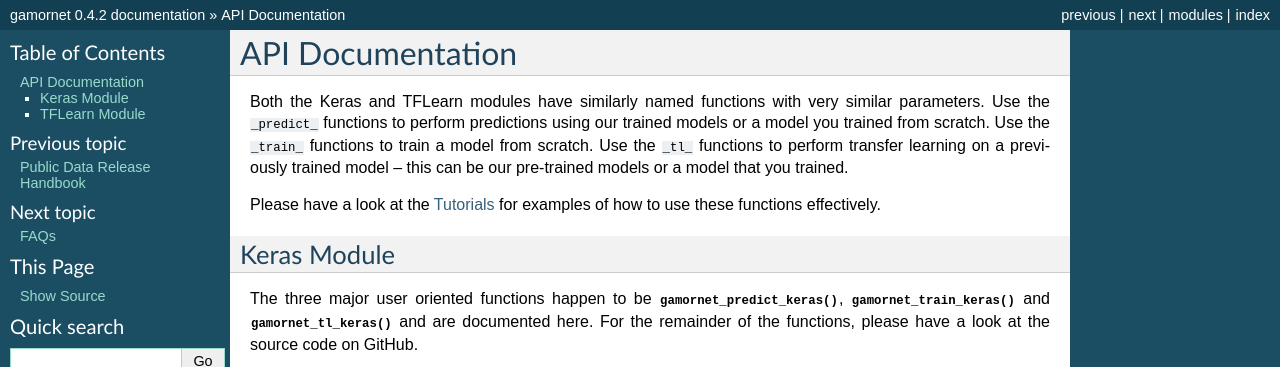
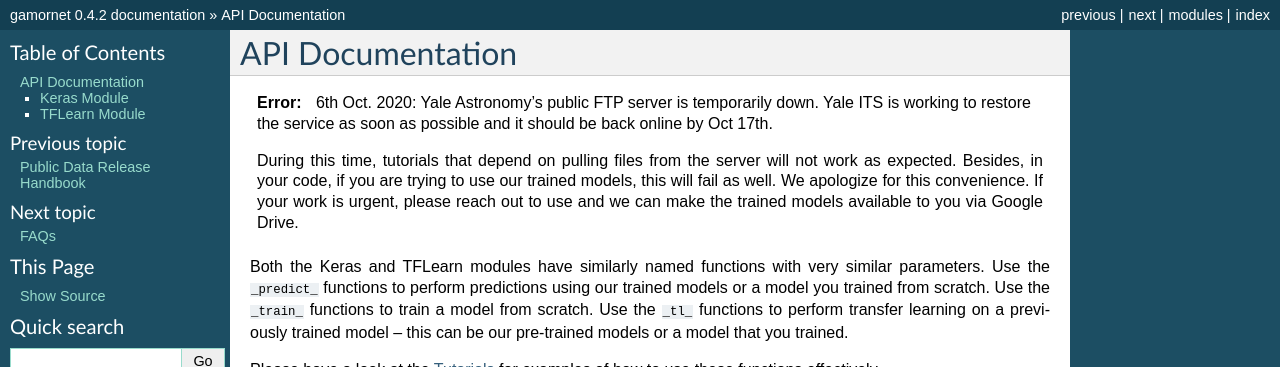
Before and after one commit to aritraghsh09/GaMorNet, a Sphinx documentation site: the page built from docs/source/api_docs.rst, in a window 1280 px wide, cut to the strip 0-367 px from the top of the page. Built offline with Sphinx 7.4.7, drawn with Linux system fonts in a browser that asks for light colours.

Commit message:
FTP server error added.

```diff
--- a/docs/source/api_docs.rst
+++ b/docs/source/api_docs.rst
@@ -2,6 +2,16 @@
 
 API Documentation
 =================
+
+.. error::
+   6th Oct. 2020: Yale Astronomy's public FTP server is temporarily down. Yale
+   ITS is working to restore the service as soon as possible and it should
+   be back online by Oct 17th.
+
+   During this time, tutorials that depend on pulling files from the server will
+   not work as expected. Besides, in your code, if you are trying to use our
+   trained models, this will fail as well. We apologize for this convenience. If your work is urgent, please reach out
+   to use and we can make the trained models available to you via Google Drive.
 
 Both the Keras and TFLearn modules have similarly named functions with very similar parameters. Use the ``_predict_`` functions to perform
 predictions using our trained models or a model you trained from scratch. Use the ``_train_`` functions to train a model from scratch. Use the
--- a/docs/source/index.rst
+++ b/docs/source/index.rst
@@ -16,9 +16,7 @@ About GaMorNet
 
    During this time, tutorials that depend on pulling files from the server will
    not work as expected. Besides, in your code, if you are trying to use our
-   trained models, this will fail as well.
-
-   We apologize for this convenience. If your work is urgent, please reach out
+   trained models, this will fail as well. We apologize for this convenience. If your work is urgent, please reach out
    to use and we can make the trained models available to you via Google Drive.
 
 The Galaxy Morphology Network (GaMorNet) is a convolutional neural network that can classify galaxies as being disk-dominated, bulge-dominated or indeterminate based on their bulge to total light ratio. GaMorNet doesn't need a large amount of training data and can work across different data-sets. For more details about GaMorNet's design, how it was trained etc., please refer to :ref:`pub_and_other_data`.
```
Also changed, not shown: docs/source/tutorials.rst (+10 -0 lines), docs/source/usage_guide.rst (+10 -0 lines).
